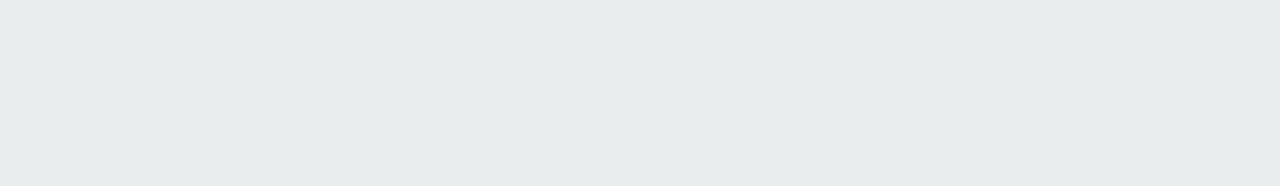
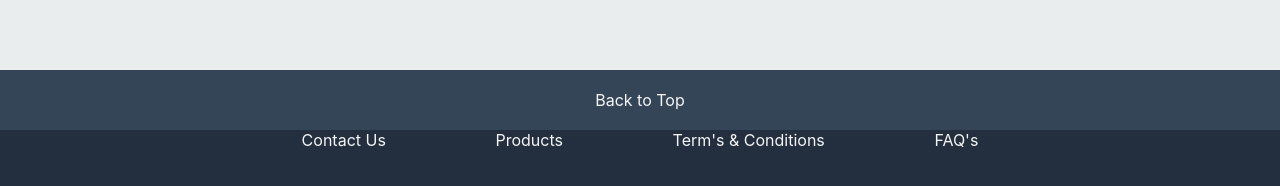
Before and after one commit to Sufyanraza50/amazon-clone-app, a React (Create React App) app: page / in a window 1280 px wide. Shown: the part 2444-2630 px from the top of the page. Before the commit the page ends 2514 px from the top, so only its background shows below. Built offline with nearby package versions, Linux system fonts and the light colour scheme.

Commit message:
Add footer area

```diff
--- a/src/App.js
+++ b/src/App.js
@@ -2,6 +2,7 @@ import { BrowserRouter as Router, Switch, Route } from 'react-router-dom';
 import Header from './components/Header';
 import Login from './components/Login';
 import Home from './components/Home';
+import Footer from './components/Footer';
 import Checkout from './components/Checkout';
 import './App.css';
 
@@ -20,6 +21,7 @@ function App() {
           <Route path="/" >
             <Header />
             <Home />
+            <Footer />
           </Route>
         </Switch>
       </div>
--- /dev/null
+++ b/src/components/Footer.css
@@ -0,0 +1,23 @@
+.footerarea {
+    background-color: #232F3E;
+    width: 100%;
+    min-height: 200px;
+    color: whitesmoke;
+}
+
+.footerarea__top {
+    background-color: #354558;
+    min-height: 60px;
+    justify-content: center;
+    align-items: center;
+    display: flex;
+}
+
+.footerarea__links {
+    width: 70%;
+    margin: auto;
+    display: flex;
+    flex-direction: row;
+    align-items: center;
+    justify-content: space-evenly;
+}
--- /dev/null
+++ b/src/components/Footer.js
@@ -0,0 +1,28 @@
+import React from 'react'
+import './Footer.css';
+
+const Footer = () => {
+    return (
+        <div className="footerarea">
+            <div className="footerarea__top">
+                <p>Back to Top</p>
+            </div>
+            <div className="footerarea__links">
+                <div className="footerarea__linkarea">
+                    <span>Contact Us</span>
+                </div>
+                <div className="footerarea__linkarea">
+                    <span>Products</span>
+                </div>
+                <div className="footerarea__linkarea">
+                    <span>Term's & Conditions</span>
+                </div>
+                <div className="footerarea__linkarea">
+                    <span>FAQ's</span>
+                </div>
+            </div>
+        </div>
+    )
+}
+
+export default Footer;
--- a/src/components/Header.css
+++ b/src/components/Header.css
@@ -63,7 +63,7 @@
     align-items: center;
 }
 
-.header__basketCount {
+.header__productCount {
     margin-left: 10px;
     margin-right: 10px;
 }
--- a/src/components/Header.js
+++ b/src/components/Header.js
@@ -3,8 +3,11 @@ import { Link } from 'react-router-dom';
 import SearchIcon from '@material-ui/icons/Search';
 import './Header.css';
 import ShoppingBasketIcon from '@material-ui/icons/ShoppingBasket';
+import { useStateValue } from './StateProvider';
 
 const Header = () => {
+    const [{basket}, dispacth] = useStateValue();
+    console.log("My basket", basket);
     return (
         <nav className="header">
             <img className="header__logo" src="https://i.ibb.co/vD2hKBb/amazon-PNG25.png" alt="amazon-logo" />
@@ -27,20 +30,14 @@ const Header = () => {
                         <span className="header__optionLineTwo">& Orders</span>
                     </div>
                 </Link>
-                {/* Third Link */}
-                <Link to="/" className="header__link">
-                    <div className="header__option">
-                        <span className="header__optionLineOne">Your</span>
-                        <span className="header__optionLineTwo">Prime</span>
-                    </div>
-                </Link>
+
             </div>
             {/* Basket Icon with Number */}
             <Link to="/checkout" className="header__link">
                 <div className="header__optionBasket">
                     <ShoppingBasketIcon />
                     {/* Number of items in the basket */}
-                    <span className="header__optionLineTwo header__basketCount">2</span>
+                    <span className="header__optionLineTwo header__productCount">{basket?.length}</span>
                 </div>
             </Link>
         </nav>
```
Also changed, not shown: 1 other file (tests, documents, lock files or other folders).
